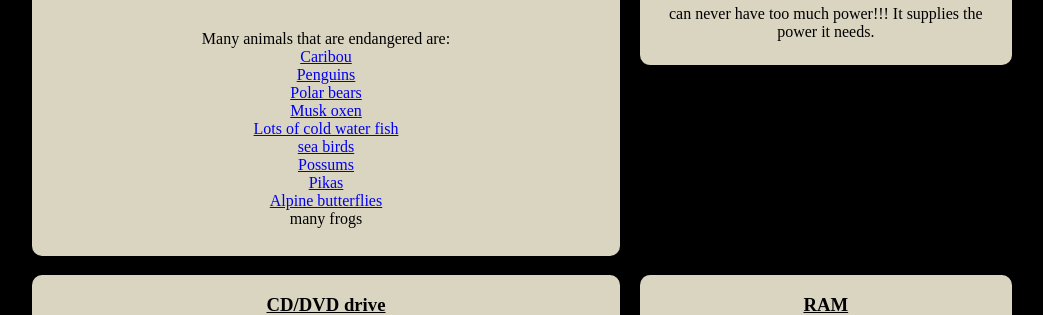
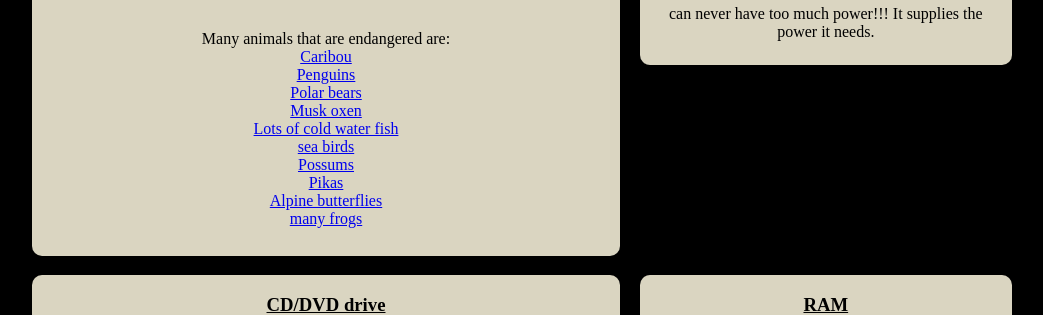
Before and after one commit to globalwarmingpro/globalwarmingpro.github.io, a plain HTML site: page index.html in a window 1280 px wide. Shown: the part 1545-1860 px from the top of the page, without its empty margins (118-1161 px from the left). Drawn offline with Linux system fonts and the light colour scheme.

Commit message:
Update index.html

```diff
--- a/index.html
+++ b/index.html
@@ -79,7 +79,7 @@
           <a href="https://blogs.scientificamerican.com/extinction-countdown/files/2014/09/white-lemuroid-ringtail-possum.jpg">Possums</a><br>
           <a href="https://sustainableutah.files.wordpress.com/2015/03/pika-pixdaus.jpg">Pikas</a><br>
           <a href="http://greenwings.co/wp-content/uploads/2014/09/apollo111-flipped1111.jpg">Alpine butterflies</a><br>
-          many frogs<br></p>
+          <a href="http://www.kidsforturtles.com/new/wp-content/uploads/2014/09/Northern_Leopard_Frog.jpg">many frogs</a><br></p>
       </section>
       <aside class="sidebar">
       <h3 id="powersupply">power supply</h3>
```
